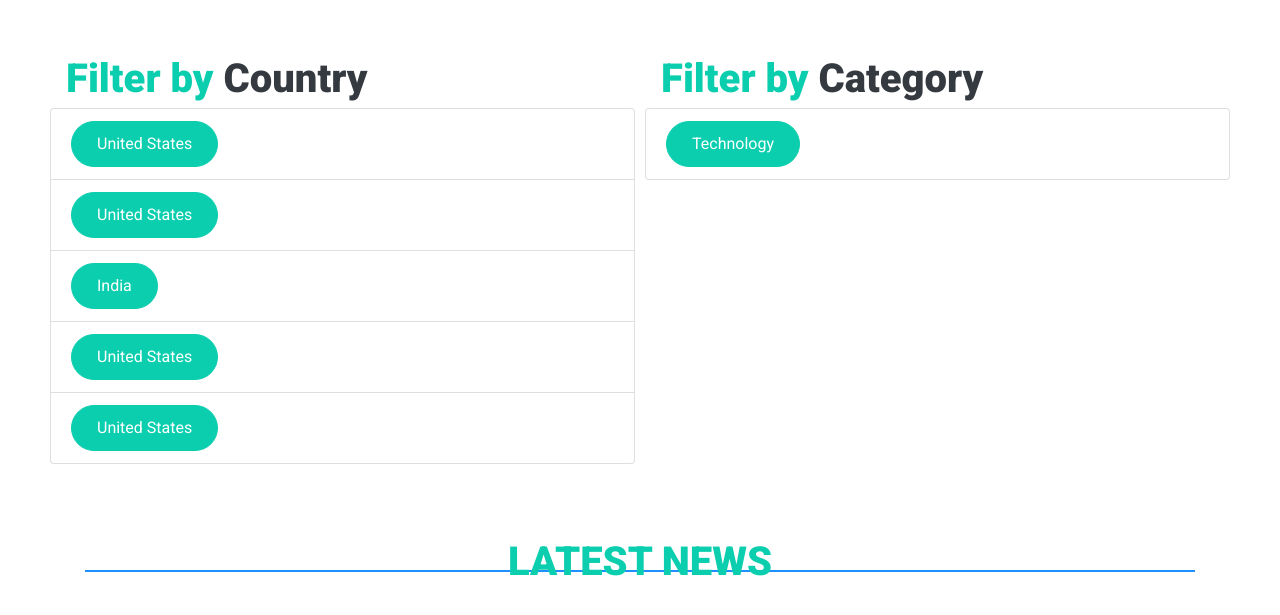
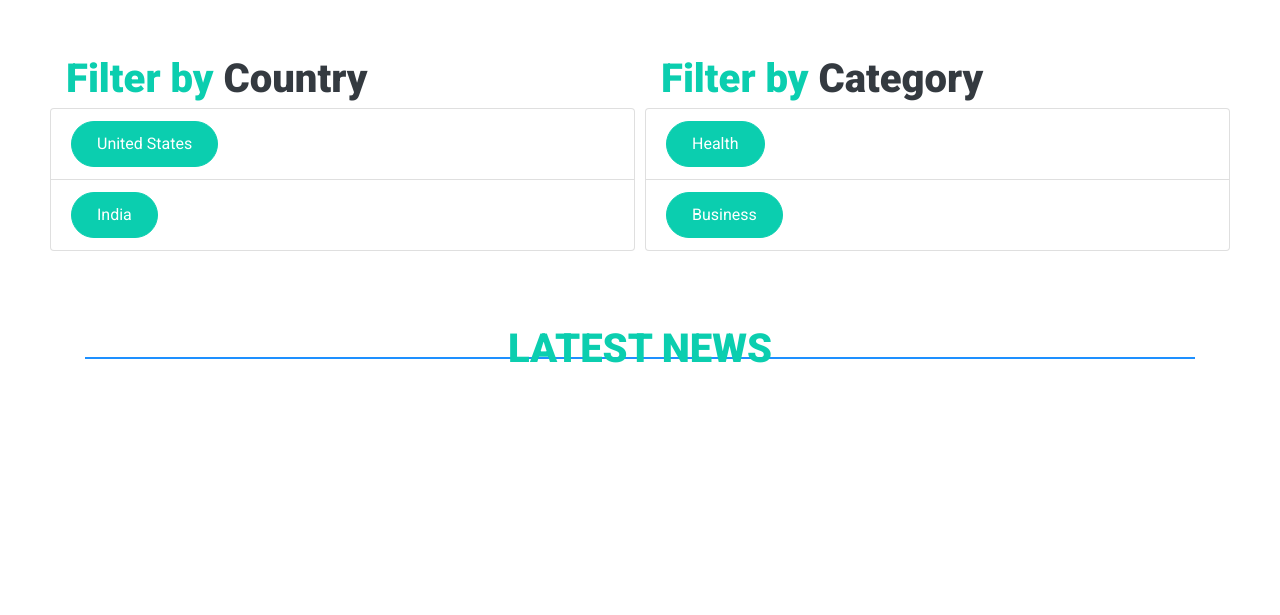
Before and after one commit to Kim-Onesmus/consuming-news-api-Django, a Django app: page / in a window 1280 px wide. Shown: the top 615 px of the page. Run offline with Django 5.2, Linux system fonts and the light colour scheme; data that the repository does not hold is empty; some libraries are stand-ins or nearby versions.

Commit message:
readme.md

```diff
--- a/app/templates/app/home.html
+++ b/app/templates/app/home.html
@@ -47,10 +47,7 @@
                 </a>
                 <ul class="list-group">
                     <li class="list-group-item"><a class="btn btn-primary" href="{% url 'home' %}?country=us">United States</a></li>
-                    <li class="list-group-item"><a class="btn btn-primary" href="{% url 'home' %}?country=us">United States</a></li>
                     <li class="list-group-item"><a class="btn btn-primary" href="{% url 'home' %}?country=id">India</a></li>
-                    <li class="list-group-item"><a class="btn btn-primary" href="{% url 'home' %}?country=us">United States</a></li>
-                    <li class="list-group-item"><a class="btn btn-primary" href="{% url 'home' %}?country=us">United States</a></li>
                 </ul>
             </div>
             <div class="control-group col-sm-6">
@@ -58,7 +55,8 @@
                     <h1 class="m-0 display-5"><span class="text-primary">Filter by</span> Category</h1>
                 </a>
                 <ul class="list-group">
-                    <li class="list-group-item"><a class="btn btn-primary" href="{% url 'home' %}?category=Health">Technology</a></li>
+                    <li class="list-group-item"><a class="btn btn-primary" href="{% url 'home' %}?category=Health">Health</a></li>
+                    <li class="list-group-item"><a class="btn btn-primary" href="{% url 'home' %}?category=Business">Business</a></li>
                 </ul>
             </div>
         </div>
```
Also changed, not shown: readme.md (added).
